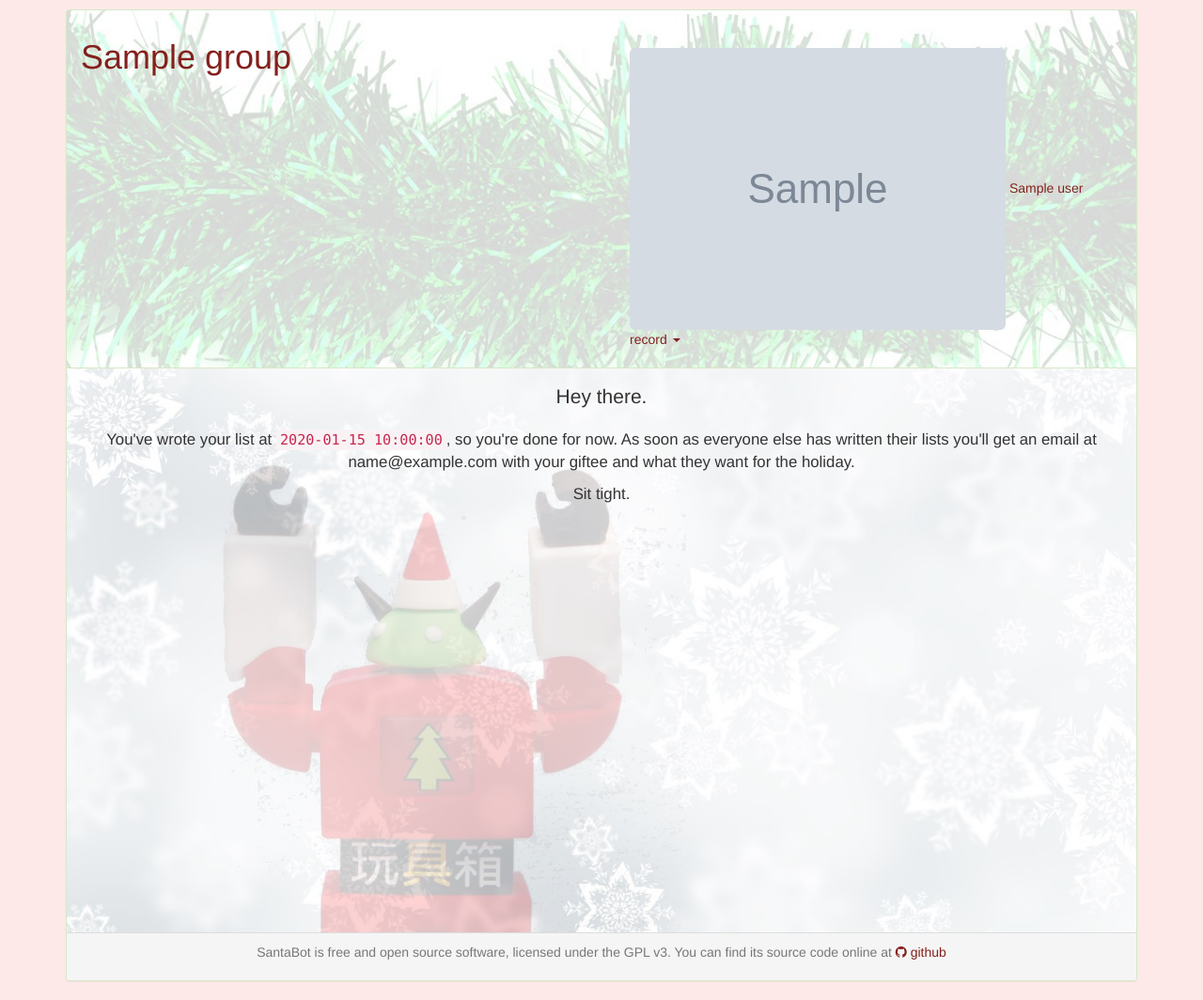
After one commit to jcjones/santabot, a Flask app: template templates/group-complete.html in a window 1280 px wide. The commit adds this page. Shown: the whole page at 94% size. Run offline with Flask 2, Linux system fonts and the light colour scheme; the template is opened without the code that fills it: most values are stand-ins (such as "Sample title", 1, 10 or a date in 2020); grey boxes marked "Sample" are stand-in pictures; some libraries are stand-ins or nearby versions.

Commit message:
First alpha release

```diff
--- a/app.yaml
+++ b/app.yaml
@@ -7,7 +7,7 @@
 # using cloud.google.com/console use the "project id" for your application
 # id.
 application: secretsantabotwin
-version: 2
+version: 3
 runtime: python27
 api_version: 1
 threadsafe: yes
--- /dev/null
+++ b/cron.yaml
@@ -0,0 +1,4 @@
+cron:
+- description: Resend registration emails
+  url: /admin/cron/daily
+  schedule: every 24 hours
--- a/main.py
+++ b/main.py
@@ -26,14 +26,18 @@ import logging
 import random
 import string
 import datetime
+import urllib, hashlib
 
 # Google APIs
 from google.appengine.api import users
 from google.appengine.ext import ndb
 from google.appengine.api import mail
 
+# Santa help
+from people_matcher import PeopleMatcher
+
 # Constants
-SANTABOT_SEND_FROM = "The Santabot Elfbots <elfbots@santabot.co>"
+SANTABOT_SEND_FROM = "The Santabot Elfbots <elfbots@secretsantabotwin.appspotmail.com>"
 
 #
 # Data models
@@ -44,6 +48,11 @@ class SantaPerson(ndb.Model):
     name = ndb.StringProperty()
     createDate = ndb.DateTimeProperty(auto_now_add=True)
     userId = ndb.StringProperty()
+
+    def getAvatarUrl(this, size=80):
+        email = this.email.lower()
+        return "http://www.gravatar.com/avatar/" + hashlib.md5(email).hexdigest() + "?s=" + str(size) + "&d=retro"
+
 
 class SantaPairing(ndb.Model):
     """ Represents a pair of partipciants in a Secret Santa run. """
@@ -102,10 +111,31 @@ def createUserProfile(destination):
     if user is None:
         raise Exception("Assertion failure; user is not logged in.")
 
-    record = SantaPerson(parent=peopleKey, userId=user.user_id(), email=user.email(), name=user.email())
+    name = user.email()
+    if user.nickname():
+        name = user.nickname()
+
+    record = SantaPerson(parent=peopleKey, userId=user.user_id(), email=user.email(), name=name)
     record.put()
     # TODO: Redirect them to the profile page somehow
     return redirect(url_for('configure_profile', destination=destination))
+
+
+def send_mail_close_registration(userObj=None, groupObj=None):
+    message = mail.EmailMessage(sender=SANTABOT_SEND_FROM)
+    message.subject = "Complete Santa Registration for {groupName}".format(name=userObj.name, groupName=groupObj.name)
+    message.to = "{name} <{email}>".format(name=userObj.name, email=userObj.email)
+    message.body = render_template('email-complete.txt', name=userObj.name, groupName=groupObj.name, groupPage=url_for('view_group', groupId=groupObj.key.urlsafe(), _external=True))
+    message.html = render_template('email-complete.html', name=userObj.name, groupName=groupObj.name, groupPage=url_for('view_group', groupId=groupObj.key.urlsafe(), _external=True))
+    message.send()
+
+def send_mail_result(sourceUser=None, targetUser=None, groupObj=None, targetReg=None):
+    message = mail.EmailMessage(sender=SANTABOT_SEND_FROM)
+    message.subject = "Secret Santa Result for {sourceName}".format(sourceName=sourceUser.name)
+    message.to = "{sourceName} <{sourceEmail}>".format(sourceName=sourceUser.name, sourceEmail=sourceUser.email)
+    message.body = render_template('email-result.txt', targetName=targetUser.name, sourceName=sourceUser.name, shoppingAdvice=targetReg.shoppingAdvice, ackPage=url_for('view_group', groupId=groupObj.key.urlsafe(), _external=True))
+    message.html = render_template('email-result.html', targetName=targetUser.name, sourceName=sourceUser.name, shoppingAdvice=targetReg.shoppingAdvice, ackPage=url_for('view_group', groupId=groupObj.key.urlsafe(), _external=True))
+    message.send()
 
 
 #
@@ -158,11 +188,34 @@ def save_profile():
 
 @app.route('/test')
 def usefulTestMethod():
+    grpObj = ndb.Key(urlsafe="ahVkZXZ-c2VjcmV0c2FudGFib3R3aW5yKQsSBkdyb3VwcyIGZ3JvdXBzDAsSClNhbnRhR3JvdXAYgICAgIDUvgoM").get()
+    return admin_run(grpObj.key.urlsafe())
 
-    flash("OH NO", "error")
+    # pm = PeopleMatcher()
 
+    # for reg in SantaRegistration.query(SantaRegistration.group == grpObj.key, ancestor=registrationKey):
+    #     pm.addPerson(reg.person, prohibited=reg.prohibitedPeople)
 
-    return render_template('index.html', users=users, userRecord=getCurrentUserRecord())
+    # pm.addPerson("A", prohibited=["C"])
+    # pm.addPerson("B", prohibited=["C"])
+    # pm.addPerson("C", prohibited=[])
+    # pm.addPerson("D", prohibited=["C"])
+
+    # graphSegments = None
+
+    # for i in range(2,-1,-1):
+    #     logging.info("============= %d" % i)
+    #     pm.setHonoredProhibited(i)
+    #     logging.info(pm)
+
+    #     graphSegments = pm.execute()
+    #     if graphSegments:
+    #         break
+
+    # if graphSegments is None:
+    #     raise Exception("Could not solve", pm)
+
+    # return str(pm) + "\n\n" + str(graphSegments)
 
 
     # santa_pair.put()
@@ -179,17 +232,17 @@ def view_group(groupId):
 
         target = None
         others = []
+        members = []
         myReg = None
 
         if userObj:
             for reg in SantaRegistration.query(SantaRegistration.group == grpObj.key, ancestor=registrationKey):
                 person = reg.person.get()
-                logging.info("Checking on %s", reg)
+                members.append(person)
                 if person != userObj:
                     others.append(person)
                 else:
                     myReg = reg
-                    logging.info("Found myself %s", person)
 
             for pairKey in grpObj.pairs:
                 pair = pairKey.get()
@@ -198,7 +251,14 @@ def view_group(groupId):
                     logging.info("Checking against %s", userObj)
                     target = pair.target.get()
 
-        return render_template('groupView.html', users=users, userRecord=getCurrentUserRecord(), group=grpObj, myReg=myReg, target=target, others=others)
+        if grpObj.registering:
+            template = "group-registering.html"
+        elif target:
+            template = "group-result.html"
+        else:
+            template = "group-complete.html"
+
+        return render_template(template, users=users, userRecord=getCurrentUserRecord(), group=grpObj, myReg=myReg, target=target, others=others, members=members)
     except(Unregistered):
         return createUserProfile(url_for('view_group', groupId=groupId))
 
@@ -317,7 +377,14 @@ def admin_new_group():
 
 @app.route('/admin/group/<groupId>/close')
 def admin_close_registration(groupId):
+    userObj = getCurrentUserRecord()
+    if not userObj:
+        return redirect(url_for('mainPage'))
+
     group = ndb.Key(urlsafe=groupId).get()
+
+    if group.ownerId != userObj.userId:
+        abort(401)
 
     # Error check
     if group is None:
@@ -333,12 +400,7 @@ def admin_close_registration(groupId):
     for reg in SantaRegistration.query(SantaRegistration.group == group.key, ancestor=registrationKey):
         userObj = reg.person.get()
         # Send email
-        message = mail.EmailMessage(sender=SANTABOT_SEND_FROM)
-        message.subject = "Complete Registration for Secret Santa group {groupName}".format(name=userObj.name, groupName=group.name)
-        message.to = "{name} <{email}>".format(name=userObj.name, email=userObj.email)
-        message.body = render_template('email-complete.txt', name=userObj.name, groupName=group.name, groupPage=url_for('view_group', groupId=group.key.urlsafe(), _external=True))
-        message.html = render_template('email-complete.html', name=userObj.name, groupName=group.name, groupPage=url_for('view_group', groupId=group.key.urlsafe(), _external=True))
-        message.send()
+        send_mail_close_registration(userObj=userObj, groupObj=group)
 
     flash("Registration is now complete for {}".format(group.name), "info")
 
@@ -346,67 +408,57 @@ def admin_close_registration(groupId):
 
 @app.route('/admin/group/<groupId>/run')
 def admin_run(groupId):
+    userObj = getCurrentUserRecord()
+    if not userObj:
+        return redirect(url_for('mainPage'))
+
     group = ndb.Key(urlsafe=groupId).get()
+
+    if group.ownerId != userObj.userId:
+        abort(401)
 
     # Error check
     if group is None:
         abort(404)
 
-
     # Don't run if we've already run.
     if group.runDate:
-        logging.info("This has already run.")
+        logging.info("This has already run. {}".format(group.runDate))
+        group.runDate = None
+        group.put()
         flash("{} has already run.".format(group.name), "info")
         return redirect(url_for('admin_list'))
 
-
-    sources = []
-    targets = None
+    pm = PeopleMatcher()
 
     for reg in SantaRegistration.query(SantaRegistration.group == group.key, ancestor=registrationKey):
-        sources.append(reg)
-        if reg.completionDate is None:
-            # Don't run if anyone hasn't completed their registration.
-            flash("{} has not completed their registration.".format(reg.person.get().name), "error")
-            return redirect(url_for('admin_list'))
+        pm.addPerson(reg.person, prohibited=reg.prohibitedPeople)
 
-    logging.info("Got people: {}".format(sources))
+    graphSegments = None
 
-    stillTrying = True
-    tryNumber = 0
+    for i in range(2,-1,-1):
+        logging.info("============= %d" % i)
+        pm.setHonoredProhibited(i)
+        logging.info(pm)
 
-    while stillTrying and tryNumber < 99:
-        tryNumber = tryNumber+1
-        targets = list(sources)
-        random.shuffle(targets)
+        graphSegments = pm.execute()
+        if graphSegments:
+            break
 
-        # Assume we're done
-        stillTrying = False
+    # At this point we should have the graph
+    if graphSegments is None:
+        raise Exception("Could not solve", pm)
 
-        for i in range(len(sources)):
-            logging.info("{} == {}".format(sources[i].person.get().email, targets[i].person.get().email))
-
-            # Don't assign to self
-            if sources[i].person.get().email == targets[i].person.get().email:
-                logging.info("Failed self")
-                stillTrying = True
-                break
-            # Don't assign to prohibited person
-            if targets[i].person in sources[i].prohibitedPeople:
-                logging.info("Failed right prohibs left")
-                stillTrying = True
-                break
-
-
-    # Create our URL-safe key spcace
-    keyField = string.lowercase+string.digits
-     # Clear out pairs
+    # Clear out pairs
     del group.pairs[:]
 
-    for i in range(len(sources)):
-        logging.info("{} ==> {}".format(sources[i].person.get().email, targets[i].person.get().email))
+    for segment in graphSegments:
+        sourceReg = SantaRegistration.query(SantaRegistration.person == segment["source"], SantaRegistration.group == group.key, ancestor=registrationKey).get()
+        targetReg = SantaRegistration.query(SantaRegistration.person == segment["target"], SantaRegistration.group == group.key, ancestor=registrationKey).get()
 
-        santa_pair = SantaPairing(parent=group.key, source=sources[i].key, target=targets[i].key)
+        logging.debug("{} ==> {}".format(segment["source"].get().email, segment["target"].get().email))
+
+        santa_pair = SantaPairing(parent=group.key, source=sourceReg.key, target=targetReg.key)
         santa_pair.put()
         group.pairs.append(santa_pair.key)
 
@@ -416,20 +468,13 @@ def admin_run(groupId):
     for pairKey in group.pairs:
         pair = pairKey.get()
 
-        logging.info("PAIR: " + str(pair))
+        logging.debug("PAIR: " + str(pair))
         sourceReg = pair.source.get()
         sourceUser = sourceReg.person.get()
         targetReg = pair.target.get()
         targetUser = targetReg.person.get()
 
-
-
-        message = mail.EmailMessage(sender=SANTABOT_SEND_FROM)
-        message.subject = "Secret Santa Result for {sourceName}".format(sourceName=sourceUser.name)
-        message.to = "{sourceName} <{sourceEmail}>".format(sourceName=sourceUser.name, sourceEmail=sourceUser.email)
-        message.body = render_template('email-result.txt', targetName=targetUser.name, sourceName=sourceUser.name, shoppingAdvice=targetReg.shoppingAdvice, ackPage=url_for('view_group', groupId=group.key.urlsafe(), _external=True))
-        message.html = render_template('email-result.html', targetName=targetUser.name, sourceName=sourceUser.name, shoppingAdvice=targetReg.shoppingAdvice, ackPage=url_for('view_group', groupId=group.key.urlsafe(), _external=True))
-        message.send()
+        send_mail_result(sourceUser=sourceUser, targetUser=targetUser, groupObj=group, targetReg=targetReg)
 
     flash("Done! Sent %i emails." % len(group.pairs), "success")
     return redirect(url_for('admin_list'))
@@ -447,6 +492,15 @@ def admin_list_runs(groupId):
 
     return render_template('santaRunList.html', users=users, userRecord=getCurrentUserRecord(), group=groupObj, pairsList=pairs)
 
+@app.route('/admin/cron/daily')
+def admin_cron_daily():
+    for reg in SantaRegistration.query(SantaRegistration.completionDate == None, ancestor=registrationKey):
+        logging.info("reg {} is not completed".format(reg))
+        userObj = reg.person.get()
+        groupObj = reg.group.get()
+        send_mail_close_registration(groupObj=groupObj, userObj=userObj)
+
+    return "OK"
 
 @app.errorhandler(404)
 def error_404(e):
--- a/static/css/santabot.css
+++ b/static/css/santabot.css
@@ -23,7 +23,11 @@ body {
 	background-position: center bottom;
 	background-size: cover;
 	min-height: 600px;
-	font-size: 1.5em;
+	font-size: 1.2em;
+}
+
+.panel-footer {
+	text-align: center;
 }
 
 .container {
--- a/templates/base.html
+++ b/templates/base.html
@@ -18,10 +18,10 @@
         <div class="panel panel-success">
           <div class="panel-heading container-fluid">
             <div class="row">
-                <div class="col-md-6">
+                <div class="col-xs-6">
                   <h1><a href="/">{% block pagetitle %}{% endblock %}</a></h1>
                 </div>
-                <div class="col-md-6">
+                <div class="col-xs-6">
                   <ul class="nav nav-pills pull-right">
                   {% if users.is_current_user_admin() %}
                     <li><a href="/admin">Admin</b></a></li>
@@ -29,6 +29,7 @@
                   {% if users.get_current_user() %}
                     <li class="dropdown">
                       <a href="#" class="dropdown-toggle" data-toggle="dropdown">
+                        <img src="{{ userRecord.getAvatarUrl(size=40) }}" class="img-rounded">
                         {% if userRecord %}
                         {{ userRecord.name }}
                         {% else %}
@@ -47,7 +48,7 @@
                 </div>
             </div>
           </div>
-          <div class="panel-body">
+          <div class="panel-body text-center">
             {% block content %}{% endblock %}
           </div>
           <div class="panel-footer">
--- /dev/null
+++ b/templates/group-complete.html
@@ -0,0 +1,124 @@
+{% extends "base.html" %}
+{% block title %}{{group.name}}{% endblock %}
+{% block pagetitle %}{{group.name}}{% endblock %}
+
+{% block content %}
+{% if not myReg %}
+  <p>I'm sorry, registration for this group is closed.</p>
+{% else %}
+  {% if myReg.completionDate  %}
+    <p class="lead">Hey there.</p>
+    <p>You've wrote your list at <code>{{myReg.completionDate}}</code>, so you're done for now. As soon as everyone else has written their lists you'll get an email at {{userRecord.email}} with your giftee and what they want for the holiday.</p>
+    <p>Sit tight.</p>
+  {% else %}
+    <p>Welcome back. We need you to write your list for your Santa. Also, you can specify up to two people as folks whom you do <strong>not</strong> want to be Santa for.</p>
+
+    <div class="form-group" id="messageBlock">
+          <label for="message">Write a message to your Secret Santa about how good you've been and what you want.</label>
+      <textarea id="message" class="form-control" rows="3">Message for Santa</textarea>
+    </div>
+
+    <label for="prohibited">Who do you want to be Santa for? You may opt out from up to two people. The elves won't tell.</label>
+    {% if others %}
+    <div id="prohibited" class="form-group row">
+      {% for person in others %}
+      <div class="col-md-4">
+
+        <div class="onoffswitch">
+          <input type="checkbox" id="{{person.key.urlsafe()}}" class="onoffswitch-checkbox prohibited" value="{{person.key.urlsafe()}}" checked>
+          <label class="onoffswitch-label" for="{{person.key.urlsafe()}}">
+              {{person.name}} <img src="{{person.getAvatarUrl(size=20)}}" class="img-rounded">
+              <span class="onoffswitch-inner"></span>
+              <span class="onoffswitch-switch"></span>
+
+          </label>
+        </div>
+      </div>
+      {% endfor %}
+    </div>
+      <button id="ready" type="submit" class="btn btn-primary">I'm ready</button>
+    {% else %}
+    <div>
+    Looks like you're the only person in the group. I hope you're testing things.
+    </div>
+    {% endif %}
+  {% endif %}
+
+{% endif %}
+{% endblock %}
+
+{% block scripts %}
+<script>
+function countWords(str) {
+  return str.split(/\s+/).length;
+}
+
+$(document).ready(function(){
+    $("#message").click(function(obj){
+      if ($(this).attr("reset")) {
+        return;
+      }
+        $(this).val("");
+        $(this).attr("reset", true);
+    });
+
+    $("#ready").click(function(){
+      // Verify no more than two selected
+      unchecked = []
+      $(".prohibited:checkbox").each(function(){
+        unchecked.push($(this).val())
+      });
+
+    $(".prohibited:checkbox:checked").each(function(){
+      var idx = unchecked.indexOf($(this).val());
+        if (idx !== -1) {
+            unchecked.splice(idx, 1);
+        }
+      });
+
+    if (unchecked.length > 2) {
+      $("#prohibited").addClass("has-error");
+      console.log("Unchecked more than 2 people: ", unchecked)
+      swal({
+        title: "You can only opt out of up to two people.",
+        text: "Sorry, rules. You know, I'm a robot.",
+        type: "error"
+      });
+      return;
+    } else {
+      $("#prohibited").removeClass("has-error");
+    }
+
+    // Verify the message got set and is long enough
+    if (! $("#message").attr("reset") || countWords($("#message").val()) < 10) {
+      $("#messageBlock").addClass("has-error");
+      swal({
+          title: "Come on, you gotta be more specific.",
+          text: "I'm making sure you type at least ten words, because you're supposed to give your Secret Santa some help. You know, real help. Or at least type funny words to fill space.",
+          type: "error"
+        });
+      return;
+    } else {
+      $("#messageBlock").removeClass("has-error");
+    }
+
+      // Package up the data
+      data = {}
+
+      data["message"] = $("#message").val();
+      if (unchecked.length > 0) {
+        data["unchecked0"] = unchecked[0];
+      }
+      if (unchecked.length > 1) {
+        data["unchecked1"] = unchecked[1];
+      }
+
+      $.post("/group/{{group.key.urlsafe()}}/ready", data, function(){
+        window.location.replace("/group/{{group.key.urlsafe()}}");
+      });
+
+    });
+});
+
+</script>
+{% endblock %}
--- a/templates/profile.html
+++ b/templates/profile.html
@@ -12,16 +12,14 @@
 
 <form role="form" action="/profile/update" method="post">
   <div class="form-group">
-    <label for="userName">Your Name</label>
+    <label for="userName">What name do you prefer?</label>
     <input type="text" class="form-control" name="userName" placeholder="What do people call you?" value="{{userRecord.name}}">
 
-    <label for="email">Your E-mail</label>
-    <input type="text" class="form-control" name="email" value="{{userRecord.email}}" disabled>
 
     <input type="hidden" name="destination" value="{{destination}}"/>
-
   </div>
   <button id="update" type="submit" class="btn btn-default">Update</button>
 </form>
 
+
 {% endblock %}
```
Also changed, not shown: other parts of static/css/santabot.css (+47 -0 lines), people_matcher.py (added, +67 -0 lines), templates/group-registering.html (added, +23 -0 lines), templates/group-result.html (added, +17 -0 lines), templates/groupView.html (deleted, +0 -150 lines), templates/index.html (+11 -11 lines).
